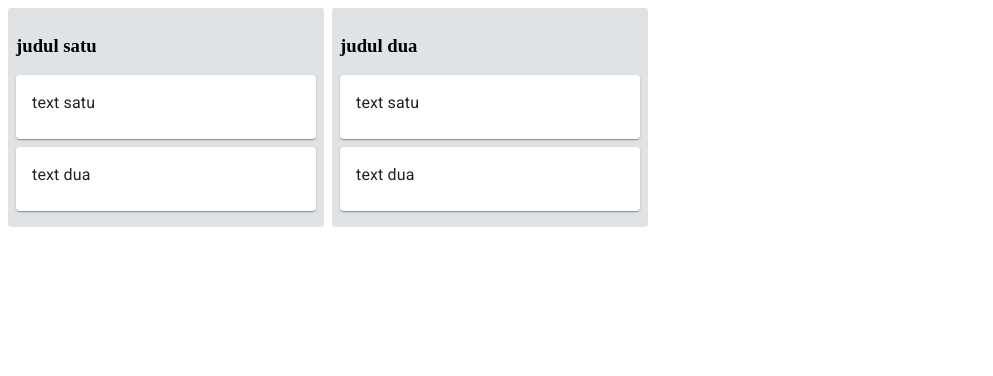
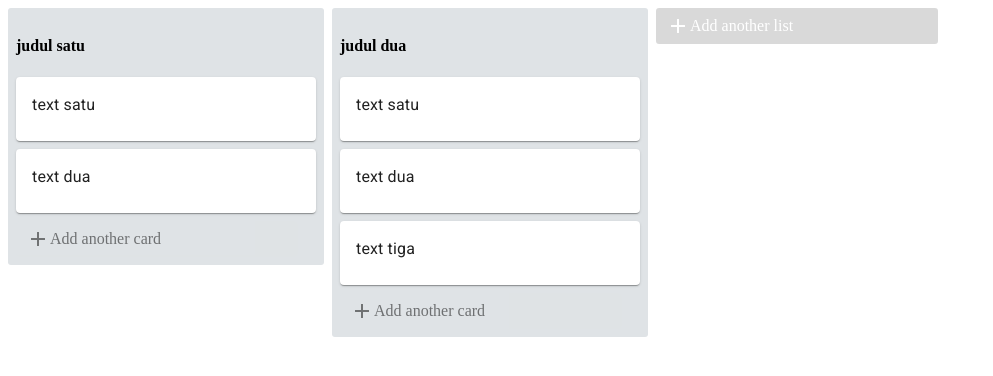
Before and after one commit to ngodingbentar/trello-reactjs, a React (Create React App) app: page / in a window 1280 px wide. Shown: the top 376 px of the page, without its empty margins (0-993 px from the left). Built offline with nearby package versions, Linux system fonts and the light colour scheme.

Commit message:
added: form to add card / task

```diff
--- a/package.json
+++ b/package.json
@@ -12,6 +12,7 @@
     "react-dom": "^17.0.2",
     "react-redux": "^7.2.6",
     "react-scripts": "5.0.0",
+    "react-textarea-autosize": "^8.3.3",
     "redux": "^4.1.2",
     "web-vitals": "^2.1.4"
   },
--- a/src/components/App.js
+++ b/src/components/App.js
@@ -2,6 +2,7 @@
 import React, {Component} from 'react'
 import TrelloList from "./TrelloList";
 import {connect} from 'react-redux'
+import TrelloActionButton from './TrelloActionButton';
 
 class App extends Component {
   render() {
@@ -9,7 +10,10 @@
     return (
       <div className="App">
         <div style={styles.listsContainer}>
-          {lists.map(list => <TrelloList title={list.title} cards={list.cards} />)}
+          {lists.map(list => (
+            <TrelloList key={list.id} title={list.title} cards={list.cards} />
+          ))}
+          <TrelloActionButton list />
         </div>
       </div>
     );
--- /dev/null
+++ b/src/components/TrelloActionButton.jsx
@@ -0,0 +1,123 @@
+import React, { Component } from 'react'
+import Icon from '@material-ui/core/Icon'
+import Textarea from "react-textarea-autosize";
+import Card from "@material-ui/core/Card";
+import { Button } from '@material-ui/core';
+
+
+class TrelloActionButton extends Component {
+
+  state = {
+    formOpen: false,
+    text: "",
+  }
+
+  openForm = () => {
+    this.setState({
+      formOpen: true,
+    })
+  }
+
+  closeForm = () => {
+    this.setState({
+      formOpen: false,
+    })
+  }
+
+  handleInputChange = (e) => {
+    this.setState({
+      text: e.target.value
+    })
+  }
+
+  renderForm = () => {
+    const {list} = this.props
+
+    const placeholder = list
+      ? "Enter list title..."
+      : "Enter a title for this card..."
+
+      const buttonTitle = list ? "Add List" : "Add Card"
+    return (
+      <div>
+        <Card
+          style={{
+            overflow: "visible",
+            minHeight: 80,
+            minWidth: 272,
+            padding: "6px 8px 2px"
+          }}
+        >
+          <Textarea
+            placeholder={placeholder}
+            onBlur={this.closeForm}
+            autoFocus
+            value={this.state.text}
+            onChange={(e) => this.handleInputChange(e)}
+            style={{
+              resize: "none",
+              width: "100%",
+              overflow: "hidden",
+              outline: "none",
+              border: "none",
+            }}
+          />
+        </Card>
+        <div style={styles.formButtonGroup}>
+          <Button
+            variant='contained'
+            style={{color: "white", backgroundColor: "#5aac44"}}
+          >
+            {buttonTitle}{""}
+          </Button>
+          <Icon style={{ marginLeft: 0, cursor: "pointer"}}>close</Icon>
+        </div>
+      </div>
+    )
+  }
+
+  renderAddButton = () => {
+    const {list} = this.props
+    const buttonText = list ? "Add another list" : "Add another card"
+    const buttonTextOpacity = list ? 1 : 0.5
+    const buttonTextColor = list ? "white" : "inherit"
+    const buttonTextBackground = list ? "rgba(0,0,0,.15)" : "inherit"
+
+    return (
+      <div
+        onClick={this.openForm}
+        style={{
+          ...styles.openForButtonGroup,
+          opacity: buttonTextOpacity,
+          color: buttonTextColor,
+          backgroundColor: buttonTextBackground
+        }}>
+        <Icon>add</Icon>
+        <p>{buttonText}</p>
+      </div>
+    )
+  }
+
+  render() {
+    return this.state.formOpen ? this.renderForm() : this.renderAddButton()
+  }
+}
+
+const styles = {
+  openForButtonGroup: {
+    display: "flex",
+    alignItems: "center",
+    cursor: "pointer",
+    borderRadius: 3,
+    height: 36,
+    width: 272,
+    paddingLeft: 10,
+  },
+  formButtonGroup: {
+    marginTop: 8,
+    display: "flex",
+    alignItems: "center",
+  }
+}
+
+export default TrelloActionButton
--- a/src/components/TrelloList.jsx
+++ b/src/components/TrelloList.jsx
@@ -1,11 +1,15 @@
 import React from 'react'
+import TrelloActionButton from './TrelloActionButton'
 import TrelloCard from './TrelloCard'
 
 const TrelloList = ({title, cards}) => {
   return (
     <div style={styles.container}>
-      <h3>{title}</h3>
-      {cards.map(card => <TrelloCard text={card.text}/>)}
+      <h4>{title}</h4>
+      {cards.map(card => (
+        <TrelloCard key={card.id} text={card.text}/>
+      ))}
+      <TrelloActionButton />
     </div>
   )
 }
@@ -15,6 +19,7 @@
     backgroundColor: "#dfe3e6",
     borderRadius: 3,
     width: 300,
+    height: "100%",
     padding: 8,
     marginRight: 8,
   }
--- a/src/reducers/listsReducers.js
+++ b/src/reducers/listsReducers.js
@@ -24,6 +24,10 @@
       {
         id: 1,
         text: "text dua"
+      },
+      {
+        id: 2,
+        text: "text tiga"
       }
     ]
   }
```
Also changed, not shown: 1 other file (tests, documents, lock files or other folders).
